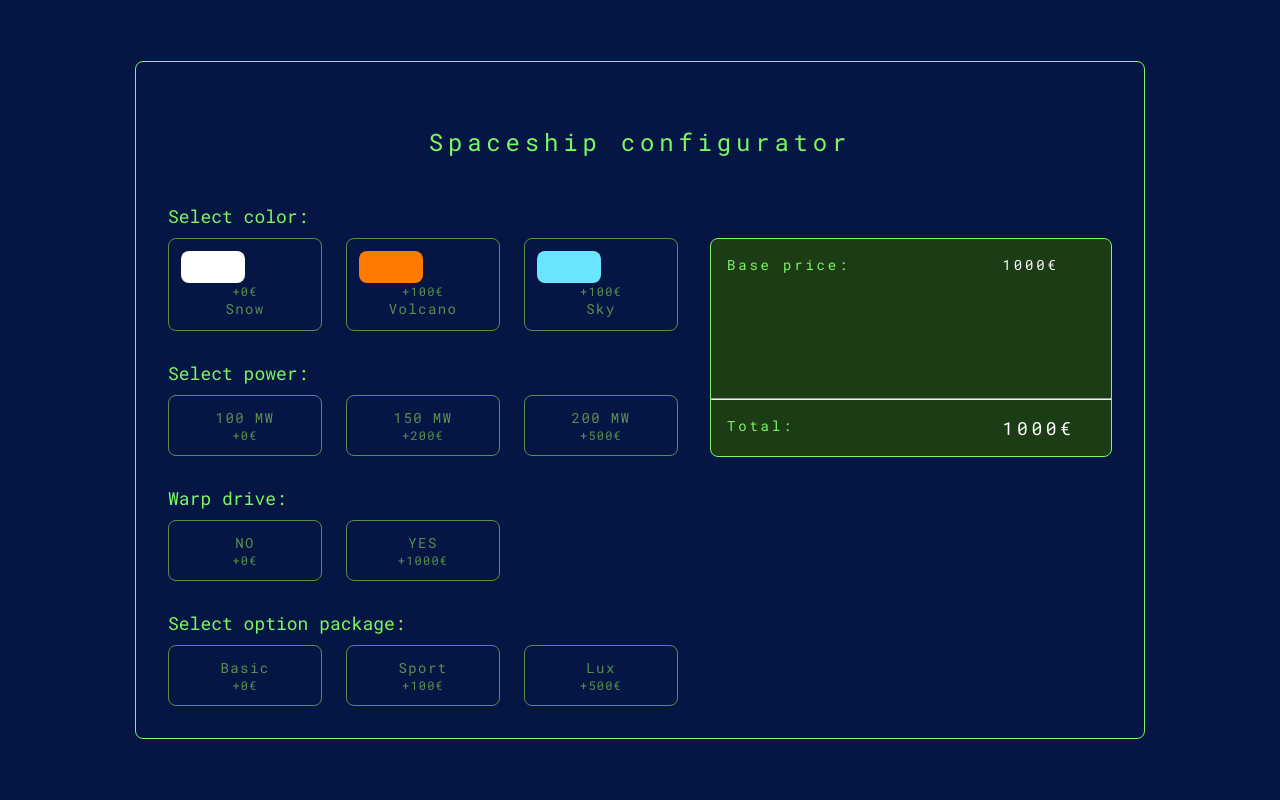
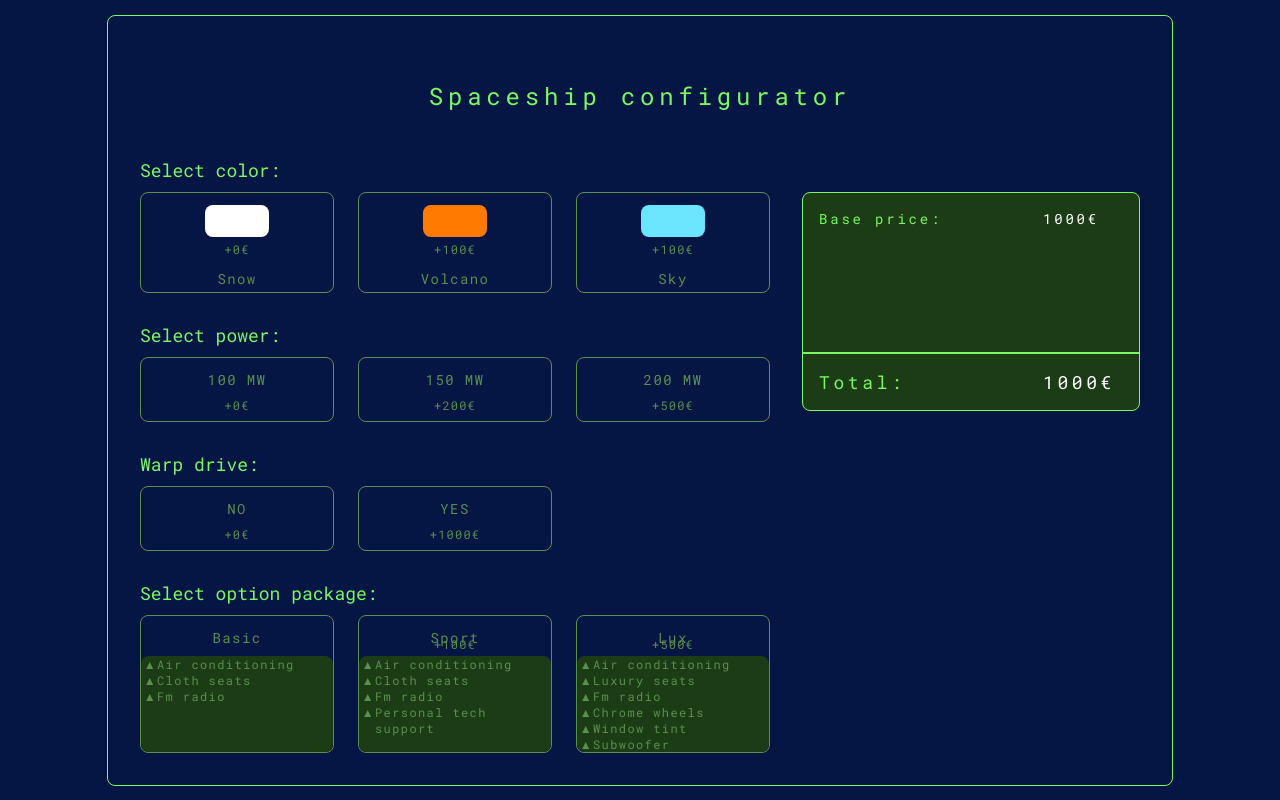
Before and after one commit to stenmr/spaceship-configurator, a React (Create React App) app: page / in a window 1280 px wide. Built offline with nearby package versions, Linux system fonts and the light colour scheme.

Commit message:
Further style changes, add option package details

```diff
--- a/src/app/App.css
+++ b/src/app/App.css
@@ -4,7 +4,7 @@
   --accent-color-alt: white;
   --background-color: #051544;
   --background-color-alt: #1c3c16;
-  --module-width: 8rem;
+  --module-width: min(12rem, 25vmin);
 }
 
 .app {
@@ -21,7 +21,7 @@
 
 .configurator {
   display: grid;
-  width: min(944px, 90vw);
+  width: min(1000px, 90vw);
   padding: 2rem;
   border: 1px solid var(--accent-color);
   border-radius: 8px;
@@ -48,17 +48,8 @@
   font-size: 14px;
 }
 
-.shopping-cart-list > .item {
-  margin-right: 1rem;
-}
-
 .shopping-cart-list > .cost {
   color: var(--accent-color-alt);
-}
-
-.shopping-cart-list > .total-cost {
-  font-size: 18px;
-  letter-spacing: 3.6px;
 }
 
 .shopping-cart-list {
@@ -66,12 +57,16 @@
   margin: 1rem;
   gap: .5rem;
 
-  /* We do this to fit a price of up to 8 digits long on the
+  /* We do this to fit a price of up to ~5 digits long on the
   right hand side of the grid while still remaining left-aligned
-  across two grids. Beyond 8 digits the grid will still function,
+  across two grids. Beyond ~5 digits the grid will still function,
   although without left-aligned digits. */
-  grid-template-columns: 1fr minmax(11ch, min-content);
-  white-space: nowrap;
+  grid-template-columns: 1fr minmax(80px, min-content);
+}
+
+.shopping-cart-list:nth-of-type(2) {
+  font-size: 18px;
+  letter-spacing: 3.6px;
 }
 
 /* The shopping cart will only have 5 categories at most. Beyond
@@ -80,8 +75,12 @@ that the cart will need to be resized. */
   grid-template-rows: repeat(5, 1fr);
 }
 
+/* This style is consistent across Chromium and Firefox. */
 .shopping-cart > hr {
+  border: .5px solid;
+  background-color: var(--accent-color);
   color: var(--accent-color);
+  margin-block: 0;
 }
 
 .configurator h1 {
--- a/src/app/App.tsx
+++ b/src/app/App.tsx
@@ -55,9 +55,25 @@ export const App = () => {
             { category: "Warp drive", name: "YES", cost: 1000 }
           ]} categorySelect={ addToCart }/>
           <Slot category="Select option package" modules={[
-            { category: "Option package", name: "Basic", cost: 0 },
-            { category: "Option package", name: "Sport", cost: 100 },
-            { category: "Option package", name: "Lux", cost: 500 }
+            { category: "Option package", name: "Basic", cost: 0, packageDetails: [
+              "Air conditioning",
+              "Cloth seats",
+              "Fm radio"
+            ] },
+            { category: "Option package", name: "Sport", cost: 100, packageDetails: [
+              "Air conditioning",
+              "Cloth seats",
+              "Fm radio",
+              "Personal tech support"
+            ] },
+            { category: "Option package", name: "Lux", cost: 500, packageDetails: [
+              "Air conditioning",
+              "Luxury seats",
+              "Fm radio",
+              "Chrome wheels",
+              "Window tint",
+              "Subwoofer"
+            ] }
           ]} categorySelect={ addToCart }/>
         </div>
         <div className="shopping-cart-container">
--- a/src/slot/Slot.css
+++ b/src/slot/Slot.css
@@ -13,21 +13,29 @@
 }
 
 .module {
+  display: grid;
   width: var(--module-width);
-  padding: .75rem;
   border: 1px solid var(--accent-color-dimmed);
   border-radius: 8px;
   font-size: 14px;
+  gap: .25rem;
   letter-spacing: 1.4px;
   text-align: center;
   transition-duration: .15s;
   transition-property: border, box-shadow, color;
-  -webkit-user-select: none;
-  user-select: none;
 }
 
-.module .cost {
+.module > *:first-child {
+  margin-top: .75rem;
+}
+
+.module .name {
+  margin-bottom: .25rem;
+}
+
+.module :not(.name) + .cost {
   display: block;
+  margin: 0 .5rem .5rem;
   font-size: 12px;
   letter-spacing: 1.2px;
 }
@@ -43,7 +51,7 @@
   color: var(--accent-color);
 }
 
-.slot-title {
+.slot-category {
   position: absolute;
   margin-top: 0;
   color: var(--accent-color);
@@ -61,4 +69,19 @@
   width: 4rem;
   height: 2rem;
   border-radius: 8px;
+  justify-self: center;
 }
+
+.option-module {
+  grid-template-rows: 1rem 1rem 1fr;
+}
+
+.package-details {
+  margin: 0;
+  background-color: var(--background-color-alt);
+  border-radius: 8px;
+  font-size: 12px;
+  list-style-type: "▲";
+  padding-inline: 1rem;
+  text-align: left;
+}
--- a/src/slot/Slot.tsx
+++ b/src/slot/Slot.tsx
@@ -47,7 +47,7 @@ export const Slot: FunctionComponent<SlotProps> = ({ category, modules, category
 
   return (
     <article className="slot">
-      <h2 className="slot-title">{ category }:</h2>
+      <h2 className="slot-category">{ category }:</h2>
       <div className="module-container">{ preparedModules }</div>
     </article>
   );
@@ -55,7 +55,8 @@ export const Slot: FunctionComponent<SlotProps> = ({ category, modules, category
 
 const Module: FunctionComponent<ModuleProps> = ({ category, name, cost, isSelected, onSelect }) => {
   return (
-    <label className={(isSelected ? "module selected" : "module")} key={name}>{name}
+    <label className={(isSelected ? "module selected" : "module")} key={name}>
+      <span className="name">{name}</span>
       <input type="radio" name={category} onChange={onSelect}/>
       <span className="cost">{ displayCost(cost) }</span>
     </label>
@@ -68,18 +69,20 @@ const ColorModule: FunctionComponent<ModuleProps> = ({ category, color, name, co
       <div className="color-box" style={{ backgroundColor: color }}></div>
       <input type="radio" name={category} onChange={onSelect}/>
       <span className="cost">{ displayCost(cost) }</span>
-      {name}
+      <span className="name">{name}</span>
     </label>
   )
 }
 
 const OptionPackageModule: FunctionComponent<ModuleProps> = ({ category, name, packageDetails, cost, isSelected, onSelect }) => {
   return (
-    <label className={(isSelected ? "module selected" : "module")} key={name}>{name}
+    <label className={(isSelected ? "option-module module selected" : "option-module module")} key={name}>
+      <span className="name">{name}</span>
       <input type="radio" name={category} onChange={onSelect}/>
-      {
-        cost !== 0 && <div className="cost">{ displayCost(cost) }</div>
-      }
+      <div className="cost">{ cost !== 0 && displayCost(cost) }</div>
+      <ul className="package-details">
+        { packageDetails?.map((s, index) => <li key={ index }>{ s }</li>) }
+      </ul>
     </label>
   )
 }
```
Also changed, not shown: .stylelintrc.json.
